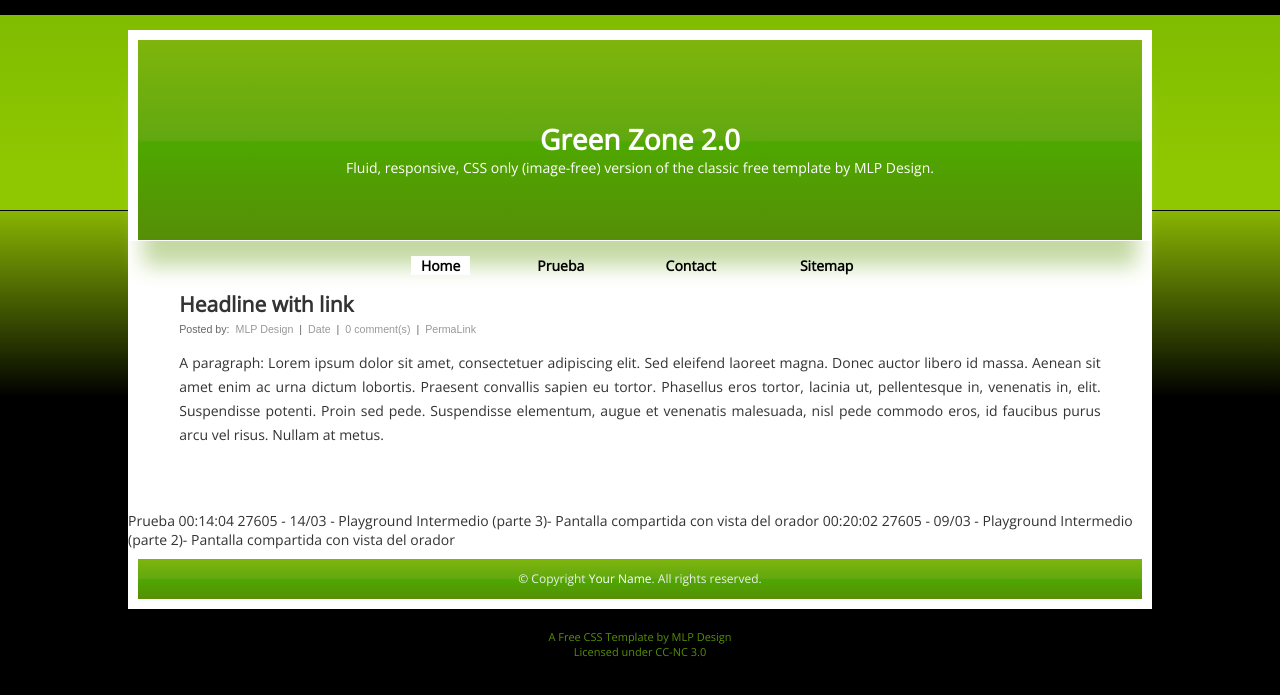
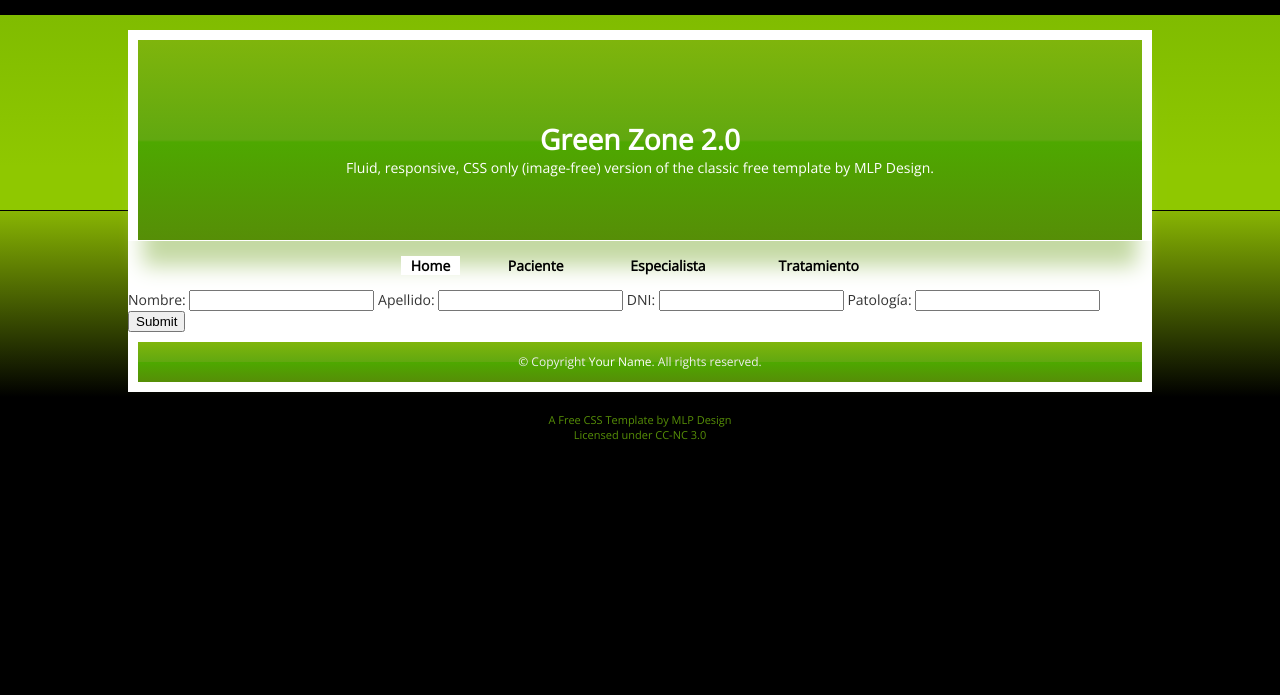
Before and after one commit to jisacallan/Entrega1-SessoSacall-n, a Django app: template AppPrimerEntrega/templates/AppPrimerEntrega/entrega_formulario.html in a window 1280 px wide. Shown: the top 695 px of the page. Run offline with Django 4.2, Linux system fonts and the light colour scheme; the template is opened without the code that fills it, so the values that code supplies are empty.

Commit message:
SéptimoCommit: se agregó forms.py y se simplificó los datos del template gracias a mejorar las funciones de las views

```diff
--- a/AppPrimerEntrega/templates/AppPrimerEntrega/entrega_formulario.html
+++ b/AppPrimerEntrega/templates/AppPrimerEntrega/entrega_formulario.html
@@ -2,9 +2,14 @@
 
 {% block bloque_cuerpo %}
 
-    Prueba
+    <form action={% url 'entrega_formulario' %} method="post">
+        {% csrf_token %}
+        Nombre: <input type="text" name="nombre">
+        Apellido: <input type="text" name="apellido">
+        DNI: <input type="number" name="DNI">
+        Patología: <input type="text" name="patologia">
 
-    00:14:04 27605 - 14/03 - Playground Intermedio (parte 3)- Pantalla compartida con vista del orador
-    00:20:02 27605 - 09/03 - Playground Intermedio (parte 2)- Pantalla compartida con vista del orador
+        <input type="submit" placeholder="Enviar">
+    </form>
 
 {% endblock bloque_cuerpo %}
--- a/AppPrimerEntrega/urls.py
+++ b/AppPrimerEntrega/urls.py
@@ -1,7 +1,10 @@
 from django.urls import path
-from . views import nuevo_paciente, entrega_formulario
+from . views import formulario_paciente, formulario_especialista, formulario_tratamiento
 
 urlpatterns = [
-    path('nuevo', nuevo_paciente, name='nuevo_paciente'),
-    path('formulario', entrega_formulario, name='entrega_formulario')
+    # path('nuevo', nuevo_paciente, name='nuevo_paciente'),
+    # path('formulario', entrega_formulario, name='entrega_formulario'),
+    path('paciente', formulario_paciente, name='formulario_paciente'),
+    path('especialista', formulario_especialista, name='formulario_especialista'),
+    path('tratamiento', formulario_tratamiento, name='tratamiento'),
 ]
--- a/Indice/templates/home/home.html
+++ b/Indice/templates/home/home.html
@@ -24,12 +24,13 @@
 <input type="checkbox" id="show-menu" role="button">
 		<ul id="menu">
 			<li><a class="current">Home</a></li>
-			<li><a href={% url 'entrega_formulario' %} title="About">Prueba</a></li>
-			<li><a href="#" title="Contact">Contact</a></li>
-			<li><a href="#" title="Sitemap">Sitemap</a></li>
+			<li><a href={% url 'formulario_paciente' %} title="Paciente">Paciente</a></li>
+			<li><a href={% url 'formulario_especialista' %} title="Especialista">Especialista</a></li>
+			<li><a href={% url 'tratamiento' %} title="Tratamiento">Tratamiento</a></li>
 		</ul>
 </nav>
 	<!-- Begin Content -->
+	{% block bloque_cuerpo %}
 	<div id="content">
 		<div class="post">
 		<h2><a title="H2 Headline with link" href="#">Headline with link</a></h2>
@@ -41,7 +42,7 @@
 		</div>
 	</div>
 
-	{% block bloque_cuerpo %}
+
 	{% endblock bloque_cuerpo %}
 
 	<!--End Content -->
```
Also changed, not shown: AppPrimerEntrega/forms.py (added, +17 -0 lines), AppPrimerEntrega/views.py (+57 -8 lines).
